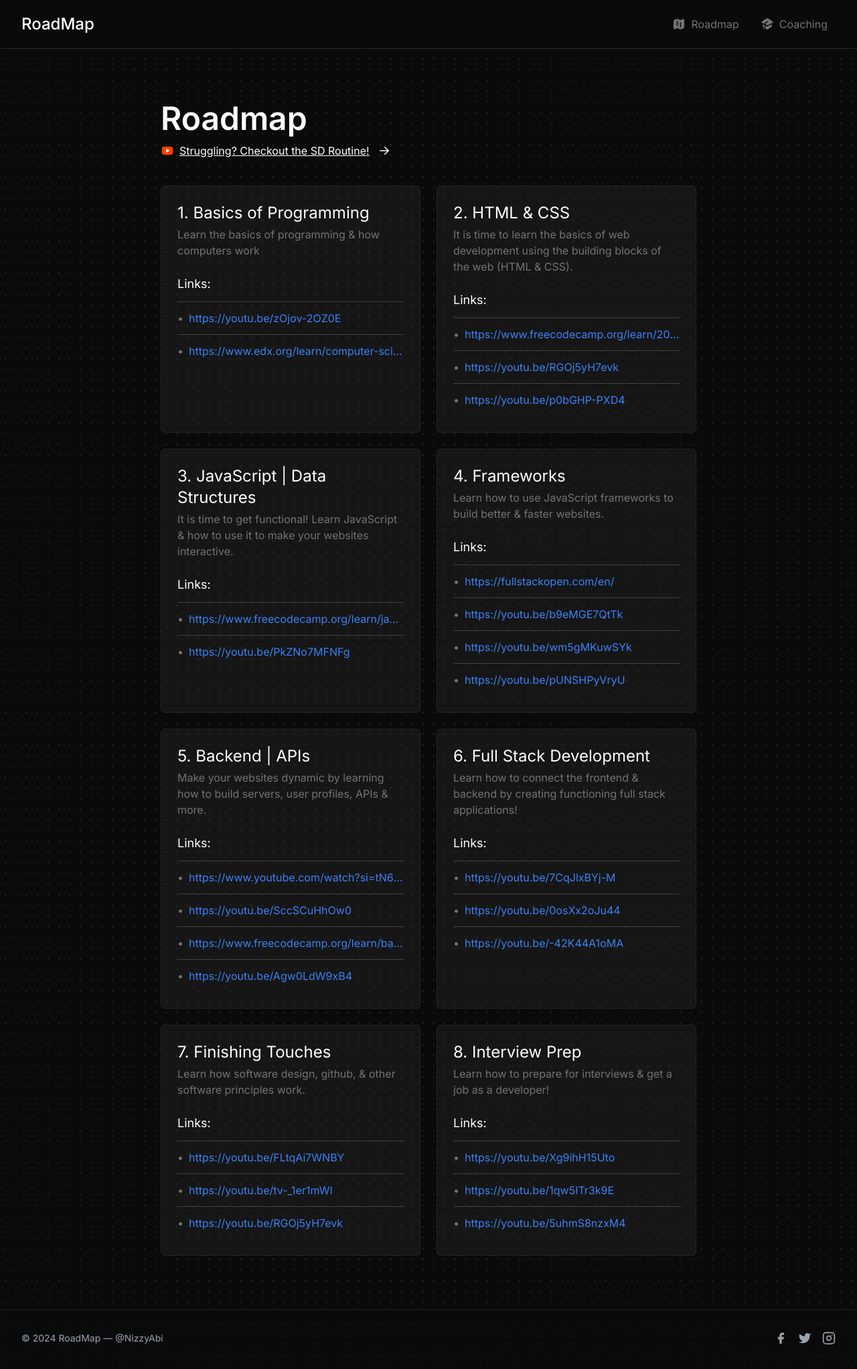
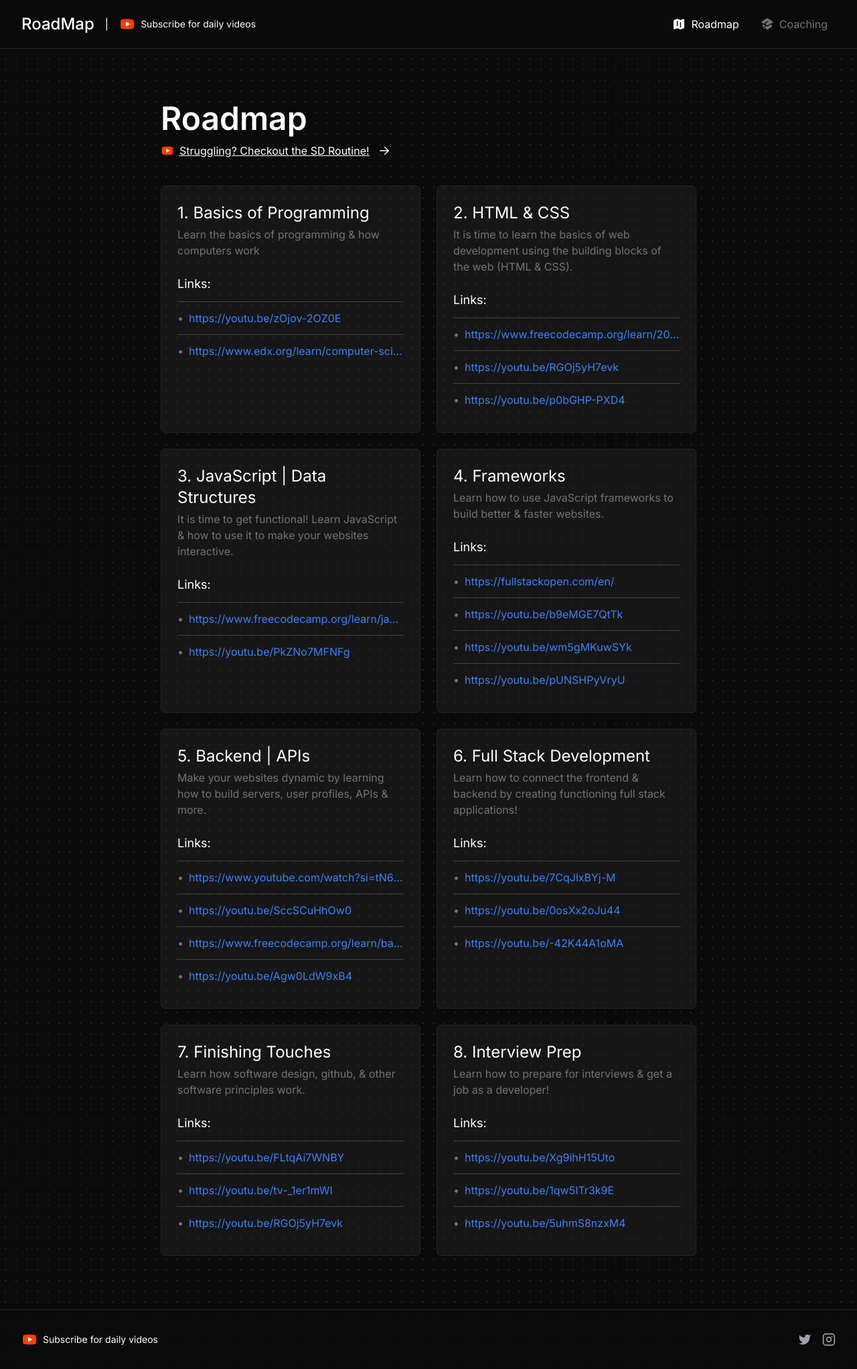
Before and after one commit to AydosJs/nazzyAbi, a Next.js app: page /roadmap in a window 1280 px wide. Shown: the whole page at 67% size. Built offline with nearby package versions, Linux system fonts and the light colour scheme.

Commit message:
youtube link

```diff
--- a/app/components/Footer.tsx
+++ b/app/components/Footer.tsx
@@ -1,27 +1,32 @@
+import Link from "next/link"
+
 const Footer = () => {
   return (
     <footer className="text-white border-t border-neutral-800 mt-20 backdrop-blur-sm backdrop-filter body-font">
       <div className="container p-8 mx-auto flex items-center sm:justify-between flex-col sm:flex-row space-y-6 sm:space-y-0">
-        <p className="text-sm text-gray-400 ">© 2024 RoadMap —
-          <a href="https://www.youtube.com/@NizzyABI/videos" className="text-gray-400 ml-1 hover:text-white" rel="noopener noreferrer" target="_blank">@NizzyAbi</a>
-        </p>
+        <div className="flex flex-row items-center space-x-4">
+          {/* <p className="text-sm text-gray-400 ">
+            © 2024 RoadMap —
+          </p> */}
+          <Link target="blank" href={'https://www.youtube.com/@NizzyABI'} className="hover:underline transition-all text-sm flex flex-row items-center">
+            <svg className='w-6 h-6 mr-2' xmlns="http://www.w3.org/2000/svg" x="0px" y="0px" width="100" height="100" viewBox="0 0 48 48">
+              <path fill="#FF3D00" d="M43.2,33.9c-0.4,2.1-2.1,3.7-4.2,4c-3.3,0.5-8.8,1.1-15,1.1c-6.1,0-11.6-0.6-15-1.1c-2.1-0.3-3.8-1.9-4.2-4C4.4,31.6,4,28.2,4,24c0-4.2,0.4-7.6,0.8-9.9c0.4-2.1,2.1-3.7,4.2-4C12.3,9.6,17.8,9,24,9c6.2,0,11.6,0.6,15,1.1c2.1,0.3,3.8,1.9,4.2,4c0.4,2.3,0.9,5.7,0.9,9.9C44,28.2,43.6,31.6,43.2,33.9z"></path><path fill="#FFF" d="M20 31L20 17 32 24z"></path>
+            </svg>
+            Subscribe for daily videos
+          </Link>
+        </div>
         <div className="flex flex-row space-x-4">
-          <a className="text-gray-400 hover:text-white cursor-pointer transition-all">
-            <svg fill="currentColor" strokeLinecap="round" strokeLinejoin="round" strokeWidth="2" className="w-5 h-5" viewBox="0 0 24 24">
-              <path d="M18 2h-3a5 5 0 00-5 5v3H7v4h3v8h4v-8h3l1-4h-4V7a1 1 0 011-1h3z"></path>
-            </svg>
-          </a>
-          <a className="text-gray-400 hover:text-white cursor-pointer transition-all">
+          <Link href={'#'} className="text-gray-400 hover:text-white cursor-pointer transition-all">
             <svg fill="currentColor" strokeLinecap="round" strokeLinejoin="round" strokeWidth="2" className="w-5 h-5" viewBox="0 0 24 24">
               <path d="M23 3a10.9 10.9 0 01-3.14 1.53 4.48 4.48 0 00-7.86 3v1A10.66 10.66 0 013 4s-4 9 5 13a11.64 11.64 0 01-7 2c9 5 20 0 20-11.5a4.5 4.5 0 00-.08-.83A7.72 7.72 0 0023 3z"></path>
             </svg>
-          </a>
-          <a className="text-gray-400 hover:text-white cursor-pointer transition-all">
+          </Link>
+          <Link href={'#'} className="text-gray-400 hover:text-white cursor-pointer transition-all">
             <svg fill="none" stroke="currentColor" strokeLinecap="round" strokeLinejoin="round" strokeWidth="2" className="w-5 h-5" viewBox="0 0 24 24">
               <rect width="20" height="20" x="2" y="2" rx="5" ry="5"></rect>
               <path d="M16 11.37A4 4 0 1112.63 8 4 4 0 0116 11.37zm1.5-4.87h.01"></path>
             </svg>
-          </a>
+          </Link>
         </div>
       </div>
     </footer>
--- a/app/components/Header.tsx
+++ b/app/components/Header.tsx
@@ -2,10 +2,12 @@
 
 import { useEffect, useState } from "react";
 import Link from 'next/link'
+import { usePathname } from "next/navigation";
+import YoutubeLink from "./ui/YoutubeLink";
 
 const Header = () => {
+  const path = usePathname()
   const [isOpen, setIsOpen] = useState<boolean>(false);
-
   const toggleSidebar = () => {
     setIsOpen(!isOpen);
   };
@@ -18,17 +20,27 @@
     }
   }, [isOpen]);
 
+
   return (
-    <header className="top-0 sticky p-4 px-6 sm:px-8 border-b bg-neutral-950 bg-opacity-60 backdrop-filter backdrop-blur-lg z-50 text-white border-neutral-800">
+    <div className="top-0 sticky bg-neutral-950 bg-opacity-60 z-50">
+      <header className="p-4 px-6 sm:px-8 sm:border-b backdrop-filter backdrop-blur-lg z-50 text-white border-neutral-800">
         <div className="container mx-auto flex flex-row flex-nowrap items-center justify-between">
+          <div className="flex flex-row items-center space-x-4">
             <Link href={'/'}>
               <h1 className="text-2xl font-medium">
                 RoadMap
               </h1>
             </Link>
+            <span className="hidden sm:inline-block">
+              |
+            </span>
+            <div className="hidden sm:inline-block">
+              <YoutubeLink />
+            </div>
+          </div>
           <div className="sm:flex flex-row items-center space-x-2 hidden">
             <Link href={'/roadmap'}>
-            <button className="p-2 text-neutral-500 hover:text-white px-3 cursor-pointer transition-all rounded-md flex flex-row items-center justify-center">
+              <button className={`p-2 ${path === '/roadmap' ? 'text-white' : 'text-neutral-500 hover:text-white'} px-3 cursor-pointer transition-all rounded-md flex flex-row items-center justify-center`}>
                 <svg xmlns="http://www.w3.org/2000/svg" viewBox="0 0 20 20" fill="currentColor" className="mr-2 w-5 h-5">
                   <path fillRule="evenodd" d="M8.157 2.176a1.5 1.5 0 0 0-1.147 0l-4.084 1.69A1.5 1.5 0 0 0 2 5.25v10.877a1.5 1.5 0 0 0 2.074 1.386l3.51-1.452 4.26 1.762a1.5 1.5 0 0 0 1.146 0l4.083-1.69A1.5 1.5 0 0 0 18 14.75V3.872a1.5 1.5 0 0 0-2.073-1.386l-3.51 1.452-4.26-1.762ZM7.58 5a.75.75 0 0 1 .75.75v6.5a.75.75 0 0 1-1.5 0v-6.5A.75.75 0 0 1 7.58 5Zm5.59 2.75a.75.75 0 0 0-1.5 0v6.5a.75.75 0 0 0 1.5 0v-6.5Z" clipRule="evenodd" />
                 </svg>
@@ -91,6 +103,10 @@
 
         </div>
       </header>
+      <div className='sm:hidden p-2 px-6 bg-white bg-opacity-5  backdrop-blur-sm'>
+        <YoutubeLink />
+      </div>
+    </div>
   )
 }
 
--- a/app/components/HeroSectionWithEmailSignup.tsx
+++ b/app/components/HeroSectionWithEmailSignup.tsx
@@ -23,7 +23,6 @@
       clearTimeout(timerDiv);
     };
   }, []);
-  // sm:-top-32 md:-top-24 md:left-10 lg:left-60 lg:-top-10 2xl:-top-32 2xl:left-80
   return (
     <div className="relative pb-32 md:pb-16 flex items-center flex-col space-y-10 min-h-[calc(100dvh-20px)] md:min-h-[calc(100dvh-85px)] justify-center">
 
@@ -33,7 +32,7 @@
       />
 
       <div>
-        <TextGenerateEffect delay={0.4} words={'Learn. Build. Grow.'} className="text-4xl md:text-7xl font-bold text-center mb-2" />
+        <TextGenerateEffect delay={0.4} words={'Learn. Build. Grow.'} className="text-4xl md:text-7xl font-bold text-center" />
         <motion.p
           className="transition-all duration-300 ease-in-out delay-150 text-xs md:text-xl text-center font-normal text-gray-400"
           initial={{ opacity: 0 }}
@@ -54,7 +53,9 @@
         <input
           placeholder="Your email"
           type="text"
-          className="p-5 border pr-14 border-white border-opacity-20 bg-white bg-opacity-10 group-hover:backdrop-blur-[1px] backdrop-filter rounded-full outline-none w-64 sm:w-96 "
+          className="p-5 border pr-14 border-white border-opacity-20 bg-white bg-opacity-10 group-hover:backdrop-blur-[1px] backdrop-filter rounded-full outline-none w-64 sm:w-96
+          bg-[linear-gradient(45deg,transparent_25%,rgba(68,68,68,.4)_50%,transparent_75%,transparent_100%)] bg-[length:250%_250%,100%_100%] bg-[position:-100%_0,0_0] bg-no-repeat hover:bg-[position:200%_0,0_0] hover:duration-[1000ms]
+          "
         />
         <svg xmlns="http://www.w3.org/2000/svg" viewBox="0 0 20 20" fill="currentColor" className="absolute w-8 h-8 top-1/2 transition-all -translate-y-1/2 right-4 bg-opacity-20 cursor-pointer bg-white opacity-50 group-hover:opacity-100 text-white p-1 rounded-full">
           <path fillRule="evenodd" d="M3 10a.75.75 0 0 1 .75-.75h10.638L10.23 5.29a.75.75 0 1 1 1.04-1.08l5.5 5.25a.75.75 0 0 1 0 1.08l-5.5 5.25a.75.75 0 1 1-1.04-1.08l4.158-3.96H3.75A.75.75 0 0 1 3 10Z" clipRule="evenodd" />
--- /dev/null
+++ b/app/components/ui/YoutubeLink.tsx
@@ -0,0 +1,13 @@
+import Link from 'next/link'
+const YoutubeLink = () => {
+  return (
+    <Link target="blank" href={'https://www.youtube.com/@NizzyABI'} className="hover:underline flex transition-all text-sm  flex-row items-center">
+      <svg className='w-6 h-6 mr-2' xmlns="http://www.w3.org/2000/svg" x="0px" y="0px" width="100" height="100" viewBox="0 0 48 48">
+        <path fill="#FF3D00" d="M43.2,33.9c-0.4,2.1-2.1,3.7-4.2,4c-3.3,0.5-8.8,1.1-15,1.1c-6.1,0-11.6-0.6-15-1.1c-2.1-0.3-3.8-1.9-4.2-4C4.4,31.6,4,28.2,4,24c0-4.2,0.4-7.6,0.8-9.9c0.4-2.1,2.1-3.7,4.2-4C12.3,9.6,17.8,9,24,9c6.2,0,11.6,0.6,15,1.1c2.1,0.3,3.8,1.9,4.2,4c0.4,2.3,0.9,5.7,0.9,9.9C44,28.2,43.6,31.6,43.2,33.9z"></path><path fill="#FFF" d="M20 31L20 17 32 24z"></path>
+      </svg>
+      Subscribe for daily videos
+    </Link>
+  )
+}
+
+export default YoutubeLink
--- a/app/layout.tsx
+++ b/app/layout.tsx
@@ -3,6 +3,7 @@
 import './globals.css'
 import Header from "./components/Header";
 import Footer from "./components/Footer";
+import YoutubeLink from './components/ui/YoutubeLink';
 
 const inter = Inter({ subsets: ['latin'] })
 
--- a/app/roadmap/RoadmapCardList.tsx
+++ b/app/roadmap/RoadmapCardList.tsx
@@ -115,7 +115,7 @@
           onClick={() => handleCheck(item.id)}
           className={`min-h-[226px] group relative flex flex-col cursor-pointer space-y-6 border border-neutral-800 backdrop-blur-[1px] backdrop-filter bg-white ${!item.checked ? 'bg-opacity-5 ' : 'bg-opacity-10'} p-4 sm:p-6 rounded-md overflow-hidden bg-[linear-gradient(45deg,transparent_25%,rgba(68,68,68,.4)_50%,transparent_75%,transparent_100%)] bg-[length:250%_250%,100%_100%] bg-[position:-100%_0,0_0] bg-no-repeat hover:bg-[position:200%_0,0_0] hover:duration-[1000ms]`}
         >
-          <div className="min-h-[80px]">
+          <div className="min-h-[82px]">
             <h1 className='text-xl sm:text-2xl mb-1'>
               {++index}.&nbsp;
               {item.title}
--- a/app/roadmap/page.tsx
+++ b/app/roadmap/page.tsx
@@ -21,9 +21,7 @@
       </div>
 
       <section className='grid grid-cols-1 sm:grid-cols-2 gap-6 mt-10'>
-
         <RoadmapCardList />
-
       </section>
 
     </main>
```
Also changed, not shown: app/components/Different.tsx (+13 -11 lines). Lines whose indentation alone changed are shown as unchanged.
